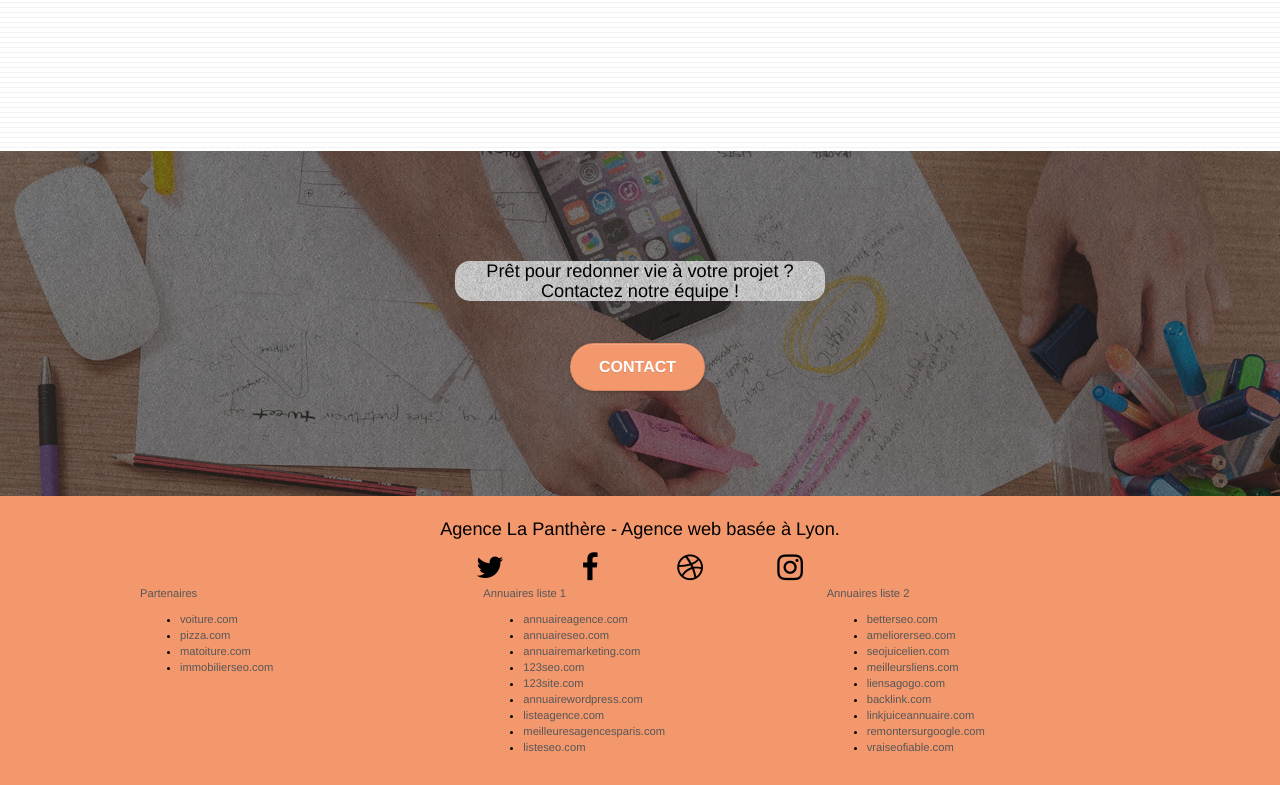
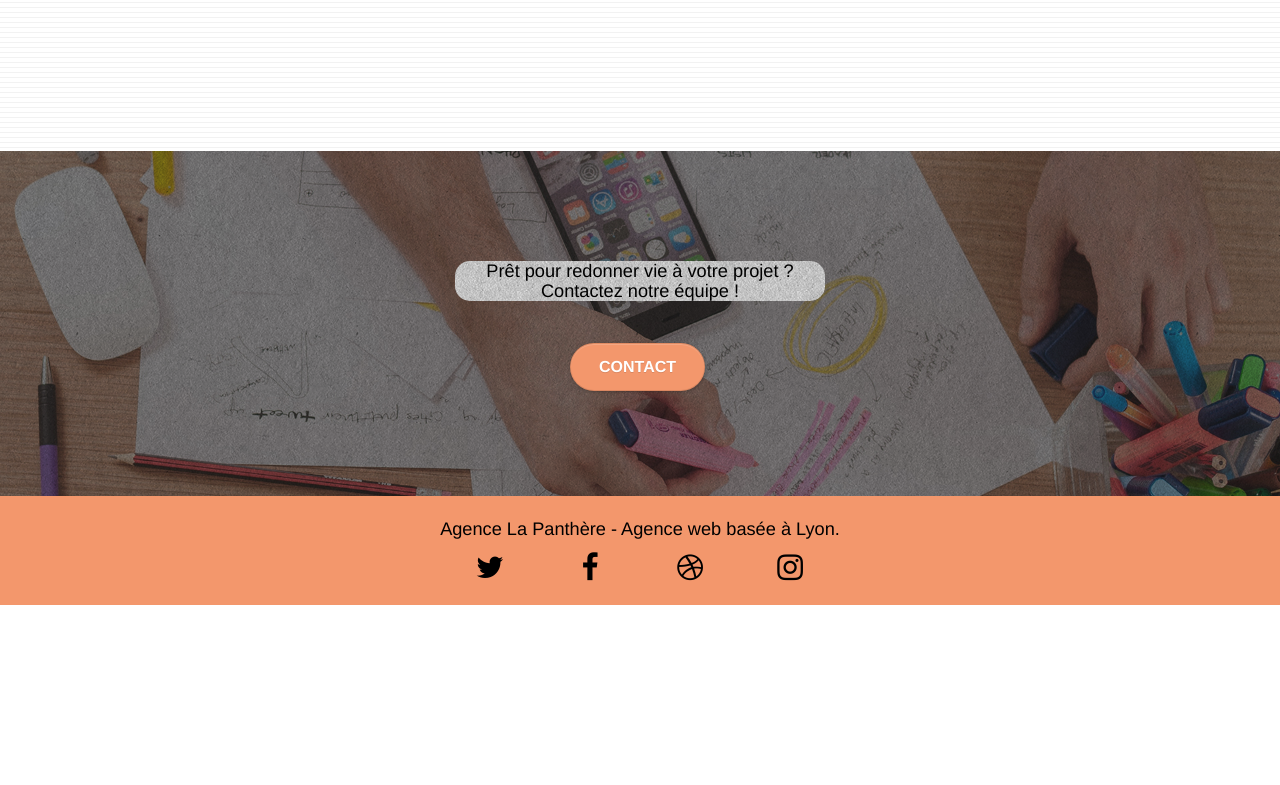
Before and after one commit to CioccaVincent/La-Panthere, a plain HTML site: page index.html in a window 1280 px wide. Shown: the part 3228-4013 px from the top of the page. After the commit the page ends 3833 px from the top, so only its background shows below. Drawn offline with Linux system fonts and the light colour scheme.

Commit message:
Couleur texte / supp faux lien footer

```diff
--- a/index.html
+++ b/index.html
@@ -223,64 +223,25 @@
 					<div class="row row-no-gutters social">
 						<div class="col-sm-3">
 							<div class="text-center">
-								<a class="social" href="index.html"><span class="fa fa-twitter icon-md"></span></a>
+								<a class="social" href="https://twitter.com/"><span class="fa fa-twitter icon-md"></span></a>
 							</div>
 						</div>
 						<div class="col-sm-3">
 							<div class="text-center">
-								<a class="social" href="index.html"><span class="fa fa-facebook icon-md"></span></a>
+								<a class="social" href="https://www.facebook.com/"><span class="fa fa-facebook icon-md"></span></a>
 							</div>
 						</div>
 						<div class="col-sm-3">
 							<div class="text-center">
-								<a class="social" href="index.html"><span class="fa fa-dribbble icon-md"></span></a>
+								<a class="social" href="https://dribbble.com/"><span class="fa fa-dribbble icon-md"></span></a>
 							</div>
 						</div>
 						<div class="col-sm-3">
 							<div class="text-center">
-								<a class="social" href="index.html"><span class="fa fa-instagram icon-md"></span></a>
+								<a class="social" href="https://www.instagram.com/"><span class="fa fa-instagram icon-md"></span></a>
 							</div>
 						</div>
 
-					</div>
-					<div class="row">
-						<div class="col-sm-4">
-							<p>Partenaires</p>
-								<ul>
-									<li><a href="voiture.com">voiture.com</a></li>
-									<li><a href="pizza.com">pizza.com</a></li>
-									<li><a href="matoiture.com">matoiture.com</a></li>
-									<li><a href="immobilierseo.com">immobilierseo.com</a></li>
-								</ul>
-						</div>
-						<div class="col-sm-4">
-							<p>Annuaires liste 1</p>
-							<ul>
-								<li><a href="annuaireagence.com">annuaireagence.com</a></li>
-								<li><a href="annuaireseo.com">annuaireseo.com</a></li>
-								<li><a href="annuairemarketing.com">annuairemarketing.com</a></li>
-								<li><a href="123seoture.com">123seo.com</a></li>
-								<li><a href="123site.com">123site.com</a></li>
-								<li><a href="annuairewordpress.com">annuairewordpress.com</a></li>
-								<li><a href="listeagence.com">listeagence.com</a></li>
-								<li><a href="meilleuresagencesparis.com">meilleuresagencesparis.com</a></li>
-								<li><a href="listeseo.com">listeseo.com</a></li>
-							</ul>
-						</div>
-						<div class="col-sm-4">
-							<p>Annuaires liste 2</p>
-							<ul>
-								<li><a href="betterseo.com">betterseo.com</a></li>
-								<li><a href="ameliorerseo.com">ameliorerseo.com</a></li>
-								<li><a href="seojuicelien.com">seojuicelien.com</a></li>
-								<li><a href="meilleursliens.com">meilleursliens.com</a></li>
-								<li><a href="liensagogo.com">liensagogo.com</a></li>
-								<li><a href="backlink.com">backlink.com</a></li>
-								<li><a href="linkjuiceannuaire.com">linkjuiceannuaire.com</a></li>
-								<li><a href="remontersurgoogle.com">remontersurgoogle.com</a></li>
-								<li><a href="vraiseofiable.com">vraiseofiable.com</a></li>
-							</ul>
-						</div>
 					</div>
 				</div>
 			</div>
```
